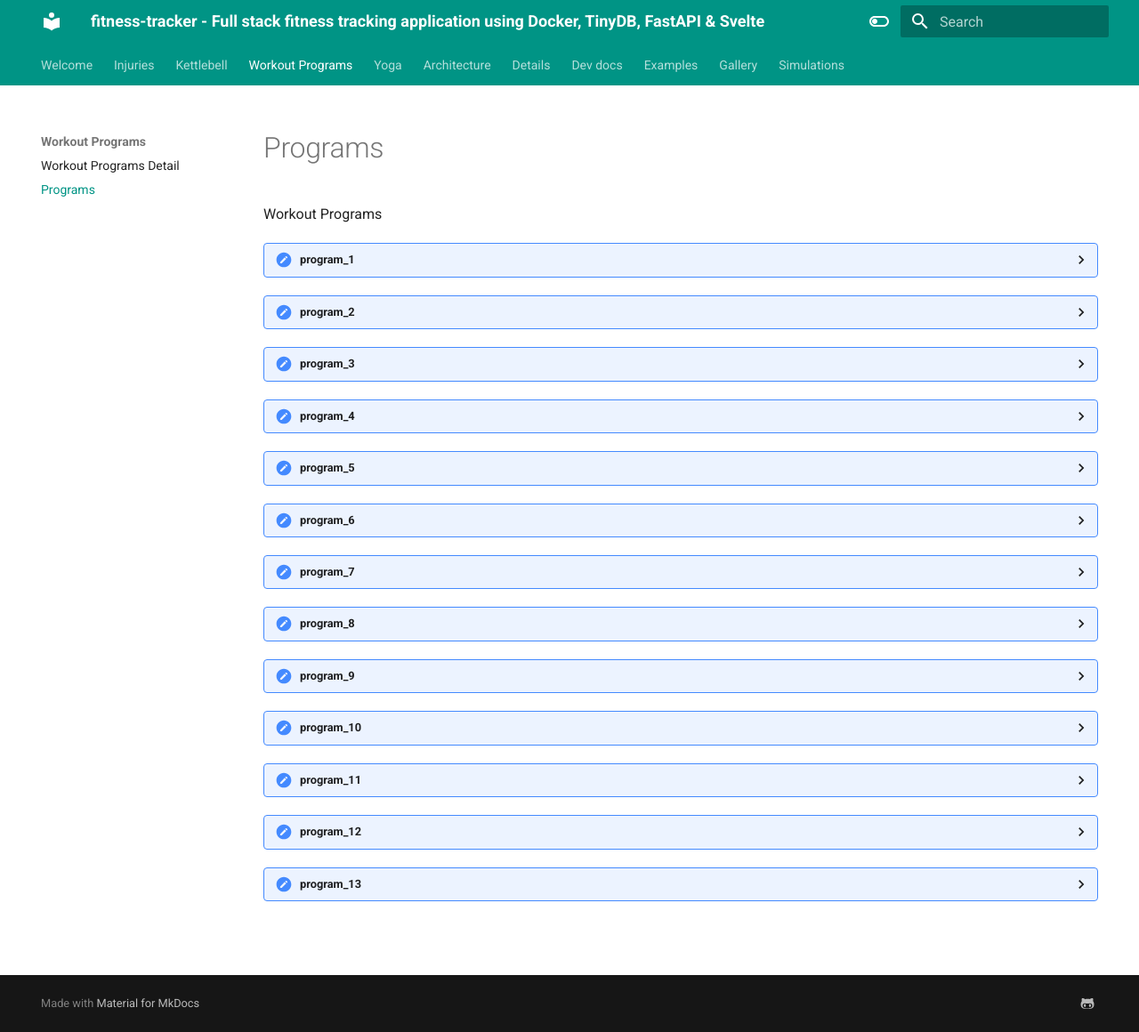
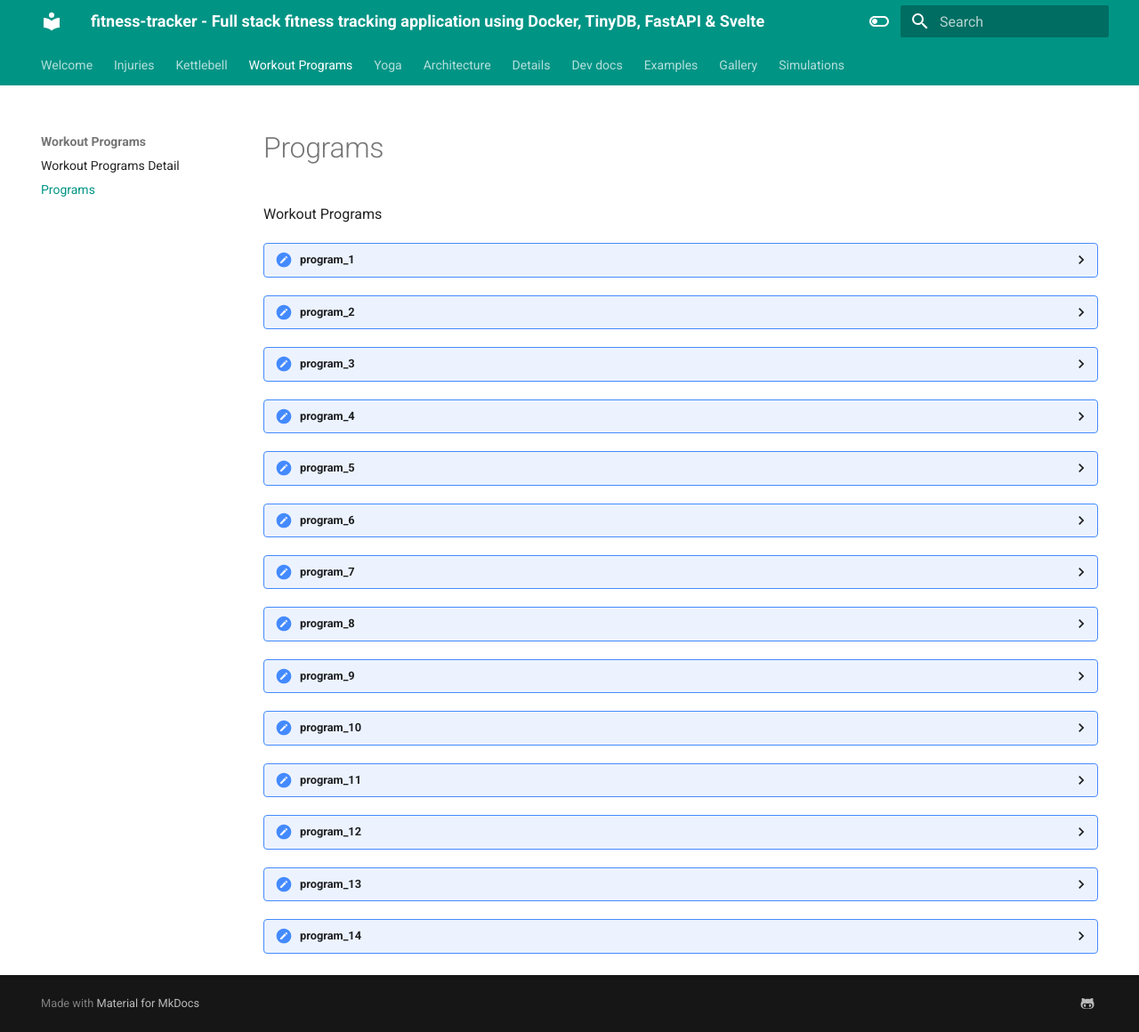
Before and after one commit to TheNewThinkTank/fitness-tracker, an MkDocs documentation site: the page built from docs/project_docs/Workout-Programs/workout_programs.md, in a window 1280 px wide and 1160 px high. Shown: the whole window at 89% size. Built offline with MkDocs 1.6.1 and Material for MkDocs 9.7.7, drawn with Linux system fonts in a browser that asks for light colours; some of the changed text lies outside the part shown.

Commit message:
wip: add pgm 14

```diff
--- a/docs/project_docs/Workout-Programs/workout_programs.md
+++ b/docs/project_docs/Workout-Programs/workout_programs.md
@@ -226,3 +226,18 @@ Workout Programs
     number_of_workouts: NN<br>
 
 </details>
+
+<details>
+
+  <summary>program_14</summary>
+
+    name: STANDARD<br>
+    splits: [full_body_a, full_body_b]<br>
+    description:<br>
+      &nbsp;&nbsp;&nbsp;&nbsp;Few and heavy sets.<br>
+    start: 2026-03-DD<br>
+    end: 2026-MM-DD<br>
+    program_iterations: N<br>
+    number_of_workouts: NN<br>
+
+</details>
```
Also changed, not shown: docs/project_docs/Workout-Programs/workout_programs.yml (+10 -0 lines).
